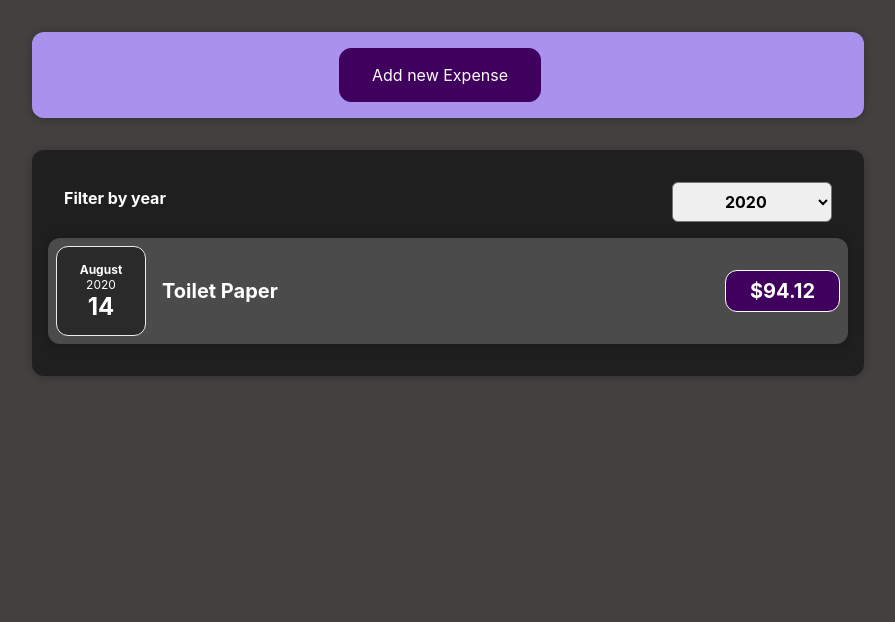
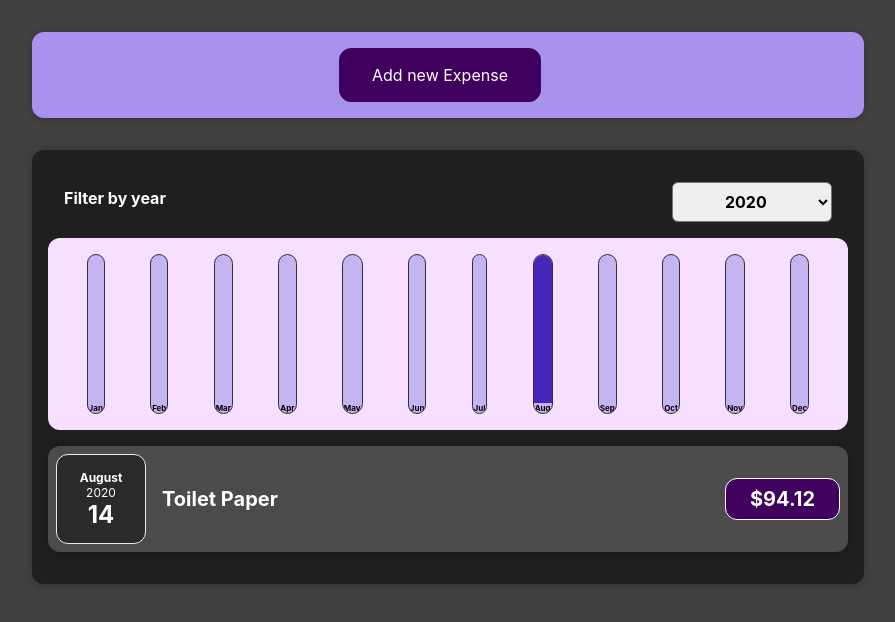
Before and after one commit to daniel-bogale/React-complete-guide-First-Course, a React (Create React App) app: page / in a window 1280 px wide. Shown: the top 622 px of the page, without its empty margins (192-1087 px from the left). Built offline with nearby package versions, Linux system fonts and the light colour scheme; the HTML template or start-up script is replaced by a standard one.

Commit message:
chart component is completed

```diff
--- /dev/null
+++ b/src/component/Chart/Chart.css
@@ -0,0 +1,9 @@
+.chart {
+    padding: 1rem;
+    border-radius: 12px;
+    background-color: #f8dfff;
+    text-align: center;
+    display: flex;
+    justify-content: space-around;
+    height: 10rem;
+}
--- /dev/null
+++ b/src/component/Chart/Chart.js
@@ -0,0 +1,24 @@
+import "./Chart.css";
+import ChartBar from "./ChartBar";
+
+const Chart = (props) => {
+  const dataPointValueArray = props.dataPoints.map((dataPoint) => {
+    return dataPoint.value;
+  });
+  const totalMaximumValue = Math.max(...dataPointValueArray);
+
+  return (
+    <div className="chart">
+      {props.dataPoints.map((dataPoint) => (
+        <ChartBar
+          key={dataPoint.label}
+          value={dataPoint.value}
+          maxValue={totalMaximumValue}
+          label={dataPoint.label}
+        />
+      ))}
+    </div>
+  );
+};
+
+export default Chart;
--- /dev/null
+++ b/src/component/Chart/ChartBar.css
@@ -0,0 +1,30 @@
+.chart-bar {
+    height: 100%;
+    display: flex;
+    flex-direction: column;
+    align-items: center;
+}
+
+.chart-bar__inner {
+    height: 100%;
+    width: 100%;
+    border: 1px solid #313131;
+    border-radius: 12px;
+    background-color: #c3b4f3;
+    overflow: hidden;
+    display: flex;
+    flex-direction: column;
+    justify-content: flex-end;
+}
+
+.chart-bar__fill {
+    background-color: #4826b9;
+    width: 100%;
+    transition: all 0.3s ease-out;
+}
+
+.chart-bar__label {
+    font-weight: bold;
+    font-size: 0.5rem;
+    text-align: center;
+}
--- /dev/null
+++ b/src/component/Chart/ChartBar.js
@@ -0,0 +1,21 @@
+import "./ChartBar.css";
+
+const ChartBar = (props) => {
+  let barFillHeight = "0%";
+  if (props.maxValue > 0) {
+    barFillHeight = Math.round((props.value / props.maxValue) * 100) + "%";
+  }
+  return (
+    <div className="chart-bar">
+      <div className="chart-bar__inner">
+        <div
+          className="chart-bar__fill"
+          style={{ height: barFillHeight }}
+        ></div>
+        <div className="chart-bar__label">{props.label}</div>
+      </div>
+    </div>
+  );
+};
+
+export default ChartBar;
--- a/src/component/Expenses/Expense.js
+++ b/src/component/Expenses/Expense.js
@@ -3,6 +3,7 @@
 import ExpensesFilter from "./ExpenseFilter";
 import { useState } from "react";
 import ExpenseList from "./ExpenseList";
+import ExpenseChart from "./ExpensesChart";
 
 const Expenses = (props) => {
   const [filteredYear, setFilteredYear] = useState("2020");
@@ -21,6 +22,7 @@
         selected={filteredYear}
         onChangeFilter={filterChangeHandler}
       />
+      <ExpenseChart expense={filteredExpenses} />
       <ExpenseList items={filteredExpenses} />
     </Card>
   );
--- /dev/null
+++ b/src/component/Expenses/ExpensesChart.js
@@ -0,0 +1,28 @@
+import Chart from "../Chart/Chart";
+
+const ExpenseChart = (props) => {
+  const chartDataPoints = [
+    { label: "Jan", value: 0 },
+    { label: "Feb", value: 0 },
+    { label: "Mar", value: 0 },
+    { label: "Apr", value: 0 },
+    { label: "May", value: 0 },
+    { label: "Jun", value: 0 },
+    { label: "Jul", value: 0 },
+    { label: "Aug", value: 0 },
+    { label: "Sep", value: 0 },
+    { label: "Oct", value: 0 },
+    { label: "Nov", value: 0 },
+    { label: "Dec", value: 0 },
+  ];
+
+  for (const expense of props.expense) {
+    const expenseMonth = expense.date.getMonth();
+    // charDataPoints[expenseMonth].value += expense.data.amount;
+    chartDataPoints[expenseMonth].value = expense.amount;
+  }
+
+  return <Chart dataPoints={chartDataPoints} />;
+};
+
+export default ExpenseChart;
```
